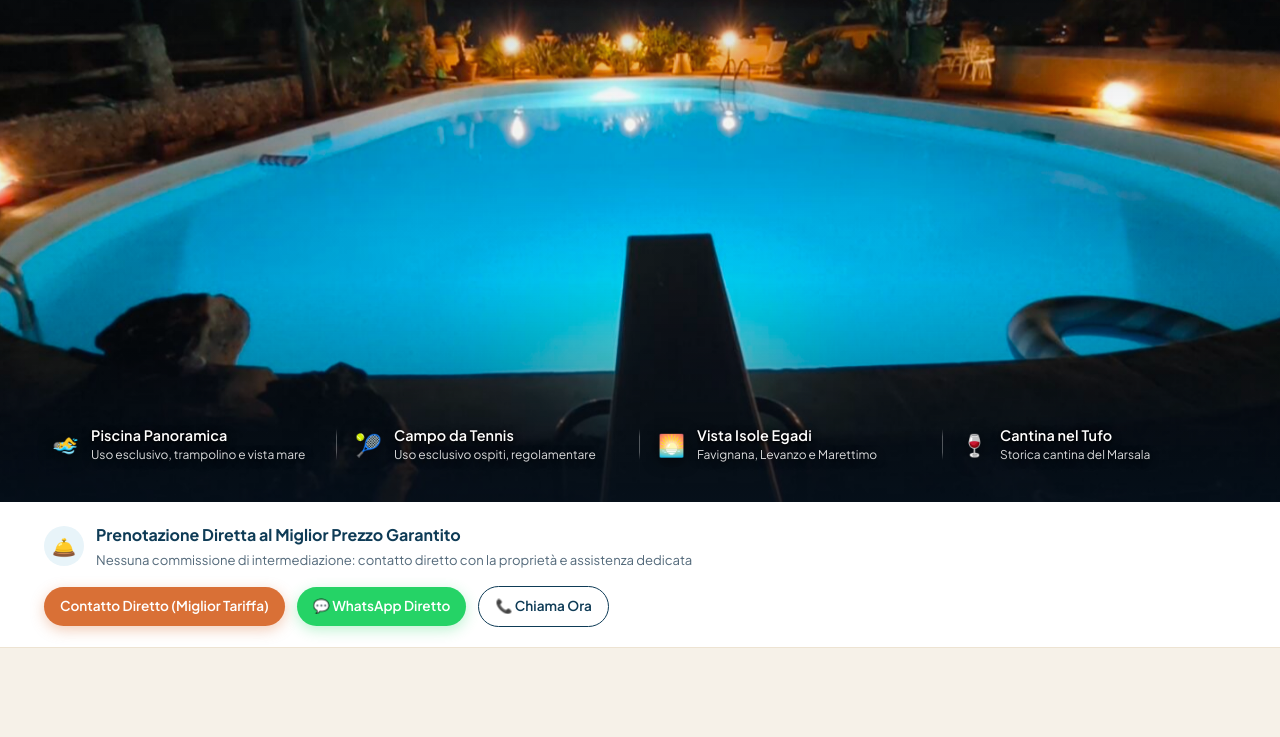
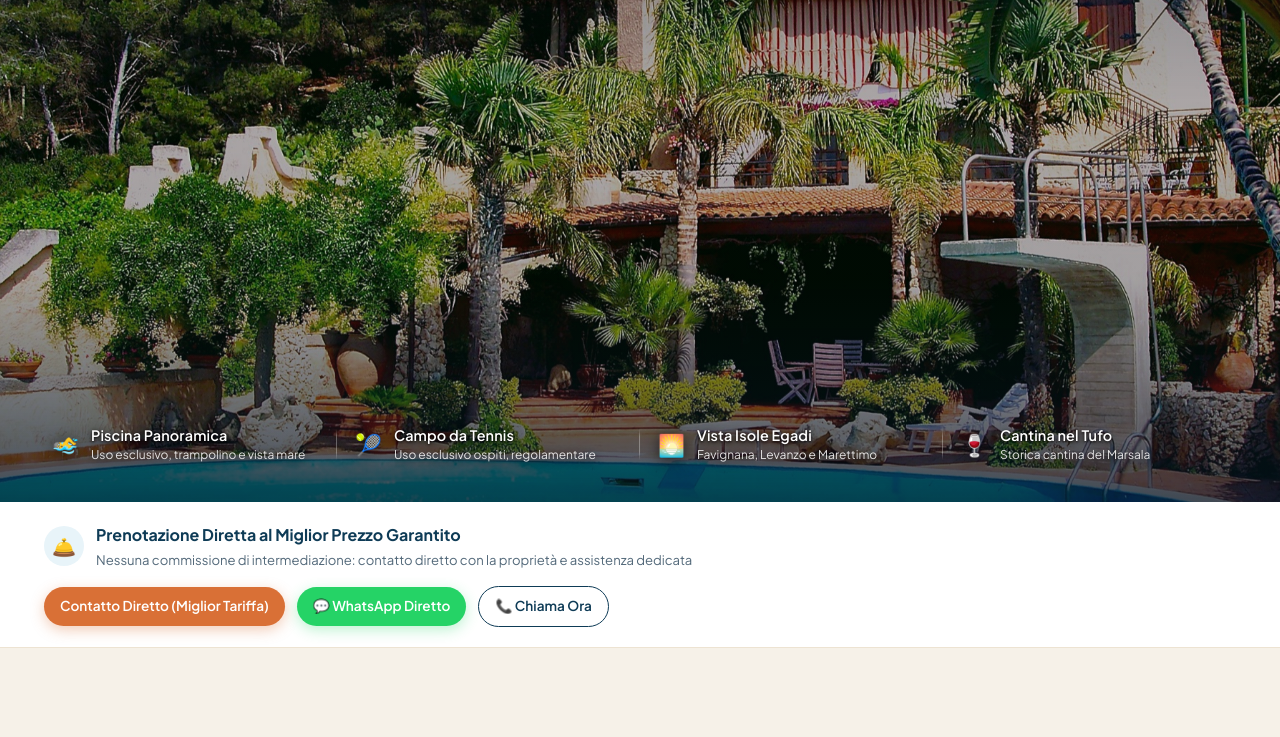
Before and after one commit to Tiume001/Villa-Tom, a plain HTML site: page index.html in a window 1280 px wide. Shown: the part 300-1037 px from the top of the page. Drawn offline with nearby package versions, Linux system fonts and the light colour scheme; a web font is replaced by a local one.

Commit message:
Impostata foto facciata villa e piscina con trampolino come immagine hero

```diff
--- a/index.html
+++ b/index.html
@@ -14,7 +14,7 @@
   <meta property="og:type" content="website">
   <meta property="og:title" content="Villa Timea Piscina e Tennis Vista Isole Egadi | Marsala, Sicilia">
   <meta property="og:description" content="Piscina panoramica e campo da tennis ad uso esclusivo per gli ospiti, cantina storica nel tufo e vista sulle Isole Egadi. Scopri la villa e prenota direttamente.">
-  <meta property="og:image" content="assets/images/piscina-notte-illuminata.jpg">
+  <meta property="og:image" content="assets/images/piscina-facciata-villa.jpg">
   <meta property="twitter:card" content="summary_large_image">
 
   <!-- Favicon -->
@@ -166,7 +166,7 @@
   <!-- Hero Section -->
   <section class="hero" id="home">
     <div class="hero-bg">
-      <img src="assets/images/piscina-notte-illuminata.jpg" alt="Piscina panoramica con trampolino illuminata di notte ad uso esclusivo a Villa Timea, Marsala">
+      <img src="assets/images/piscina-facciata-villa.jpg" alt="Facciata di Villa Timea con piscina ad uso esclusivo, trampolino e palme a Marsala">
     </div>
     <div class="hero-overlay"></div>
 
```
